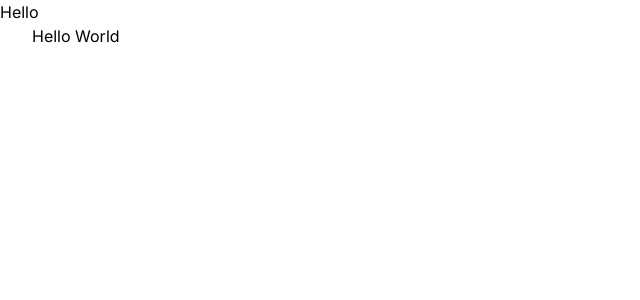
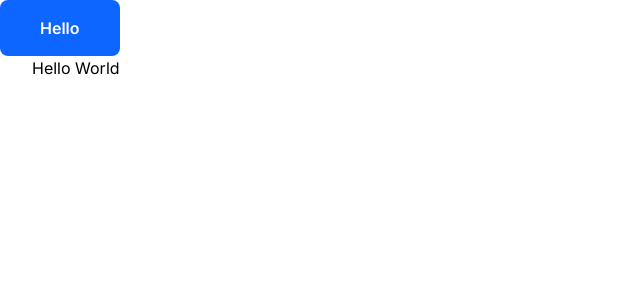
Before and after one commit to yammartins/doctero, a Nuxt app: page / in a window 1280 px wide. Shown: the top 300 px of the page, without its empty margins (0-640 px from the left). Built offline with nearby package versions, Linux system fonts and the light colour scheme.

Commit message:
fix(components): button computed

```diff
--- a/components/button.vue
+++ b/components/button.vue
@@ -30,7 +30,7 @@ export default {
   computed: {
     attrs () {
       const {
-        actived,
+        active,
         success,
 
         ...attrs
@@ -45,7 +45,7 @@ export default {
       ],
 
       state: [
-        'idle', 'loading', 'actived', 'disabled'
+        'idle', 'loading', 'active', 'disabled'
       ],
 
       width: [
@@ -53,7 +53,7 @@ export default {
       ],
 
       appearance: [
-        'error', 'primary', 'secondary', 'terciary', 'success'
+        'primary', 'secondary', 'terciary', 'success', 'error'
       ]
     })
   }
@@ -62,6 +62,14 @@ export default {
 
 <style lang="postcss">
 .button {
-  @apply outline-none;
+  @apply text-white transition-all duration-300 rounded-lg outline-none font-semibold;
+
+  &.is-medium {
+    @apply px-10 py-4 text-base ;
+  }
+
+  &.is-primary {
+    @apply bg-blue hover:bg-blue-400;
+  }
 }
 </style>
--- a/helpers/maps.js
+++ b/helpers/maps.js
@@ -5,9 +5,13 @@ const mapBooleanAttributes = map => Object.keys(map)
   .reduce((computed, key) => {
     const keys = map[key]
 
-    computed[key] = () => {
+    computed[key] = function () {
       return keys.find((key) => {
-        const value = this?.$attrs[key]
+        const {
+          $attrs
+        } = this
+
+        const value = $attrs[key]
 
         return typeof value !== 'undefined' && value !== false
       }) || keys[0]
--- a/layouts/default.vue
+++ b/layouts/default.vue
@@ -1,7 +1,7 @@
 <template>
   <div class="app">
     <nav class="head">
-      <Button label="Hello" />
+      <Button label="Hello" medium />
     </nav>
     <Nuxt />
   </div>
--- a/tailwind.config.js
+++ b/tailwind.config.js
@@ -57,6 +57,9 @@ module.exports = {
         600: '#0A1F44'
       },
 
+      white: '#FFF',
+      black: '#000',
+
       info: {
         DEFAULT: '#0284FE'
       },
```
